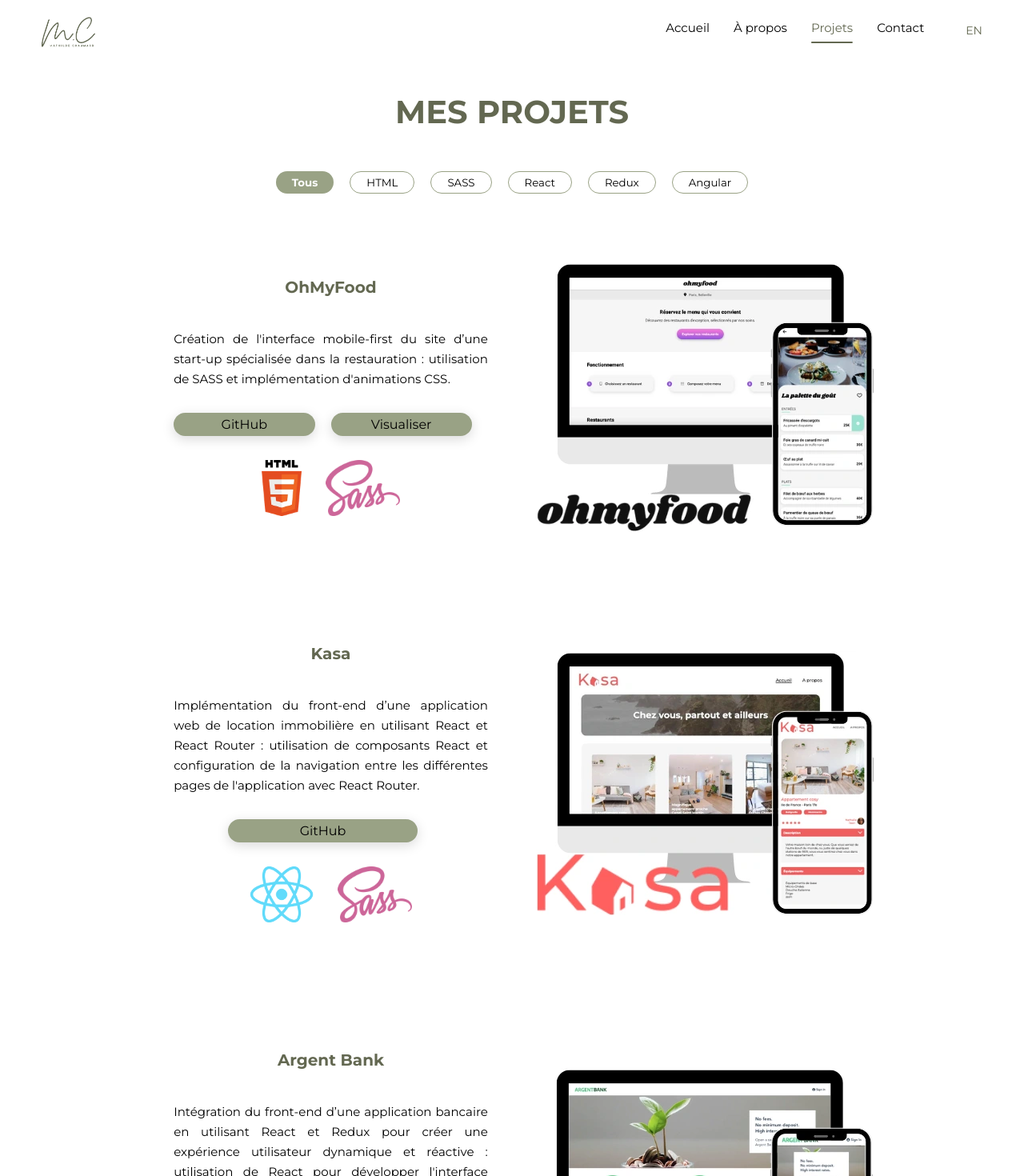
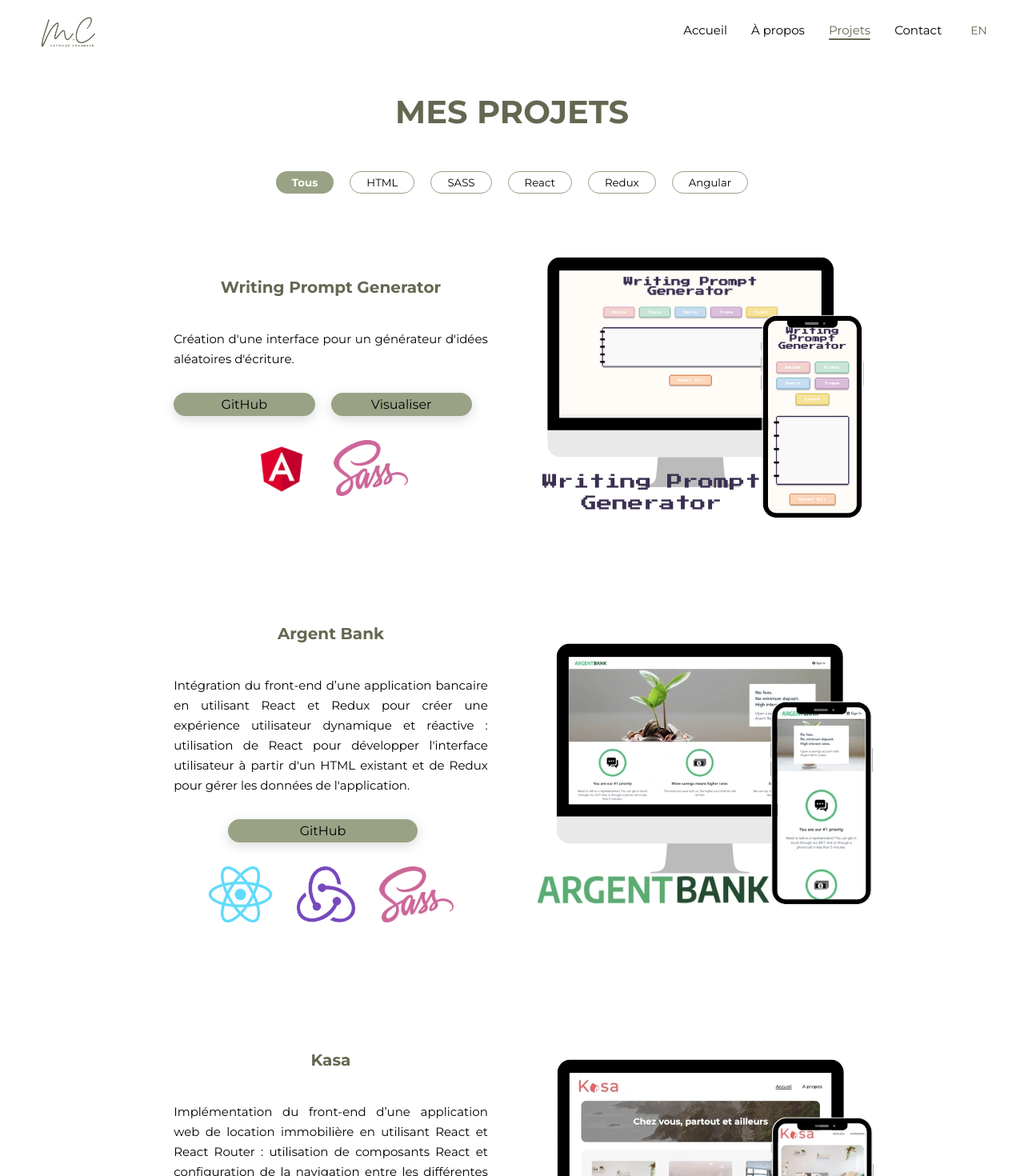
Before and after one commit to mchaum/portfolio, a React (Create React App) app: page /projects in a window 1280 px wide. Shown: the top 1470 px of the page at 80% size. Built offline with nearby package versions, Linux system fonts and the light colour scheme.

Commit message:
Update style

```diff
--- a/src/components/ProjectCard.js
+++ b/src/components/ProjectCard.js
@@ -18,6 +18,8 @@
         project.competences.some(competence => competence.name === selectedSkill)
     ) : Projects;
 
+    const sortedProjects = [...filteredProjects].sort((a, b) => b.id - a.id);
+
     return (
         <div className='projects-container'>
             <h2><Trans>{t("myProjects")}</Trans></h2>
@@ -37,7 +39,7 @@
             </div>
 
             <div className='card-container'>
-                {filteredProjects.map((projet) => (
+                {sortedProjects.map((projet) => (
                     <div key={projet.id} className='card'>
                         <img className='card-img' src={projet.cover} alt={projet.title[i18n.language]} />
                         <div className='card-content'>
--- a/src/data/Projects.json
+++ b/src/data/Projects.json
@@ -99,8 +99,8 @@
         },
         "cover": "../assets/Writing-prompt-generator.png",
         "description": {
-            "fr": "Création d'un générateur d'idées pour l'écriture.",
-            "en": "Creating a writing prompt generator."
+            "fr": "Création d'une interface pour un générateur d'idées aléatoires d'écriture.",
+            "en": "Creating a single front-end page with a retro style for a writing prompt generator."
         },
         "links": [
             {
--- a/src/locales/en.json
+++ b/src/locales/en.json
@@ -4,7 +4,7 @@
   "projects": "Projects",
   "contact": "Contact",
   "homeTitle": "FULL-STACK<br/>DEVELOPER",
-  "homeDescription": "Hi, I'm Mathilde, a full-stack developer based in Bordeaux (France). 📍",
+  "homeDescription": "Hi, I'm Mathilde, a full-stack developer located in Bordeaux (France). 📍",
   "contact-btn": "Contact",
   "works": "Works",
   "myProjects": "MY PROJECTS",
@@ -13,9 +13,9 @@
   "skills": "Skills",
   "aboutTitle": "ABOUT",
   "aboutImgAlt": "PC with plants",
-  "aboutParagraph1": "Hello, my name is Mathilde, and I am a front-end web developer! Passionate about creating smooth and intuitive web solutions, my interest in digital creation and thirst for knowledge naturally led me to this field.",
-  "aboutParagraph2": "After a period of exploration in various professional fields, I finally found my calling in web development. In 2023, following a life change, I had the opportunity to return to my studies. My first contact with programming dates back to 2013 during my first degree (MIASHS), where I gained a foundation in algorithms and Python. However, it was only in 2023 that I decided to specialize in front-end development.",
-  "aboutParagraph3": "I joined the OpenClassrooms web integrator developer certification program (level Bac +2), where I strengthened my skills in HTML and CSS while developing new knowledge in JavaScript and React. I then continued my learning journey by taking the Full-stack Java / Angular developer course. Diligent, autonomous, and passionate, I strive daily to enrich my development skills, with a particular fondness for React.",
+  "aboutParagraph1": "Hello, my name is Mathilde, and I am a full-stack developer! Passionate about creating smooth and intuitive web solutions, my interest in digital creation and thirst for knowledge naturally led me to this field.",
+  "aboutParagraph2": "After a long period of exploration in various professional fields, I finally found my way in web development. In 2023, I had the opportunity to return to my studies. I first started programming in 2013 during my first bachelor degree (MIASHS), where I gained a first knowledge in algorithms and Python. However, it was only in 2023 that I decided to specialize in front-end development.",
+  "aboutParagraph3": "I joined the OpenClassrooms web integrator developer certification program (level Baccalaureat / High School Degree +2), where I strengthened my skills in HTML and CSS while developing new knowledge in JavaScript and React. I then continued my learning journey by taking the Full-stack Java / Angular developer course. Diligent, autonomous, and passionate, I strive daily to enrich my development skills, with a particular fondness for React.",
   "aboutParagraph4": "If you are interested in collaborating or would like to know more about my background and projects, feel free to contact me! I am always open to new opportunities. ☀️",
   "formNameLabel": "Name",
   "formNamePlaceholder": "Your name...",
@@ -36,11 +36,11 @@
   "educationWebIntegratorDescription": "React",
   "educationWebIntegratorDetails": "OpenClassrooms - RNCP Level 5 Diploma - Bac+2 💻",
   "educationProfessionalExperienceTitle": "Professional Experience",
-  "educationProfessionalExperienceDescription": "Two positions as administrative assistant in the insurance sector.",
-  "educationBachelorTitle": "Bachelor's Degree in Applied Languages (English & Japanese)",
-  "educationBachelorDescription": "Applied Languages with a Tourism Speciality at the University of Bordeaux-Montaigne.",
+  "educationProfessionalExperienceDescription": "Two jobs as an administrative assistant in the insurance sector.",
+  "educationBachelorTitle": "Bachelor's Degree in Applied Languages",
+  "educationBachelorDescription": "Applied Languages (English & Japanese) with a speciality in tourism at the University of Bordeaux-Montaigne.",
   "educationMIASHSTitle": "MIASHS Bachelor's Degree",
-  "educationMIASHSDegree": "L1 & L2 in mathematics and computer science applied to human and social sciences at the University of Bordeaux.",
+  "educationMIASHSDegree": "First and Second years of Bachelor in mathematics and computer science applied to human and social sciences at the University of Bordeaux.",
   "educationBaccalaureateTitle": "Scientific Baccalaureate",
   "educationBaccalaureateDescription": "Mathematics specialty, with honors.",
   "downloadCV": "Download my CV",
--- a/src/locales/fr.json
+++ b/src/locales/fr.json
@@ -13,7 +13,7 @@
     "skills": "Compétences",
     "aboutTitle": "À PROPOS",
     "aboutImgAlt": "PC avec des plantes",
-    "aboutParagraph1": "Bonjour, je m'appelle Mathilde et je suis développeuse web front-end ! Passionnée par la création de solutions web fluides et intuitives, mon intérêt pour la création numérique et ma soif de connaissances m'ont naturellement conduite vers ce domaine.",
+    "aboutParagraph1": "Bonjour, je m'appelle Mathilde et je suis développeuse full-stack ! Passionnée par la création et l'intégration de pages web fluides et intuitives, mon intérêt pour la création numérique et ma soif de connaissances m'ont naturellement conduite vers ce domaine.",
     "aboutParagraph2": "Après une période d'errance où j'ai exploré divers domaines professionnels, j'ai finalement trouvé ma vocation dans le développement web. C'est donc en 2023, suite à un changement de vie, que j'ai eu l'opportunité de reprendre mes études. Mon premier contact avec la programmation remonte à 2013, lors de ma première licence (MIASHS) où j'ai acquis des bases en algorithme et en Python. Ce n'est cependant qu'en 2023 que j'ai décidé de me spécialiser dans le développement front-end.",
     "aboutParagraph3": "J'ai rejoint la formation certifiante de développeur intégrateur web (niveau bac +2) d'OpenClassrooms, où j'ai renforcé mes compétences en HTML et CSS, tout en développant de nouvelles connaissances en JavaScript et React. J'ai ensuite continué mon apprentissage en me lançant dans la formation de développeur Full-stack Java /Angular. Sérieuse, autonome et passionnée, je m'efforce quotidiennement d'enrichir mes compétences en développement, avec une affection particulière pour React.",
     "aboutParagraph4": "Si vous êtes intéressé par une collaboration ou souhaitez en savoir plus sur mon parcours et mes projets, n'hésitez pas à me contacter ! Je suis toujours ouverte à de nouvelles opportunités. ☀️",
--- a/src/style/layout/_header.scss
+++ b/src/style/layout/_header.scss
@@ -77,12 +77,10 @@
 
 .lang-toggle {
     background: none;
-    border: 2px solid #fff;
+    border: none;
     color: $main-txt-color;
-    padding: 5px 10px;
     cursor: pointer;
     font-size: 14px;
-    margin-left: 10px;
     transition: 0.3s;
 }
 
@@ -123,7 +121,7 @@
             font-size: 11px;
             text-transform: uppercase;
             display: block;
-            padding: 1.5rem;
+            padding: 1rem 0;
         }
 
         p {
@@ -135,7 +133,6 @@
     .show-nav {
             right: 0;
             left: 0;
-            width: 100vw;
             visibility: visible;
         }
 
@@ -188,4 +185,8 @@
     .burger-nav.scrolled {
         display: none;
     }
+
+    .lang-toggle {
+        margin-top: 1rem;
+    }
 }
--- a/src/style/style.css
+++ b/src/style/style.css
@@ -85,7 +85,7 @@
   margin: 0 20px 0 0;
   text-align: center;
 }
-.card-links a :hover {
+.card-links a:hover {
   color: #636851;
 }
 
@@ -214,7 +214,7 @@
   transition: all 0.2s ease-in;
   cursor: pointer;
 }
-.formButton :hover {
+.formButton:hover {
   cursor: pointer;
   box-shadow: 5px 5px 0 rgba(0, 0, 0, 0.3);
   transform: translateX(-5px) translateY(-5px);
@@ -399,7 +399,7 @@
   text-align: center;
   cursor: pointer;
 }
-.filter-btn :hover {
+.filter-btn:hover {
   color: #636851;
 }
 
@@ -581,12 +581,10 @@
 
 .lang-toggle {
   background: none;
-  border: 2px solid #fff;
+  border: none;
   color: #636851;
-  padding: 5px 10px;
   cursor: pointer;
   font-size: 14px;
-  margin-left: 10px;
   transition: 0.3s;
 }
 
@@ -624,7 +622,7 @@
     font-size: 11px;
     text-transform: uppercase;
     display: block;
-    padding: 1.5rem;
+    padding: 1rem 0;
   }
   .banner-navbar p {
     font-size: 4vw;
@@ -632,7 +630,6 @@
   .show-nav {
     right: 0;
     left: 0;
-    width: 100vw;
     visibility: visible;
   }
   .nav-active ::after {
@@ -641,7 +638,7 @@
   .burger-nav {
     display: block;
   }
-  .burger-nav :hover {
+  .burger-nav:hover {
     cursor: pointer;
   }
   .burger-bar,
@@ -671,6 +668,9 @@
   }
   .burger-nav.scrolled {
     display: none;
+  }
+  .lang-toggle {
+    margin-top: 1rem;
   }
 }
 .about-container {
@@ -797,7 +797,7 @@
   box-shadow: 0px 4px 15px 0px rgba(0, 0, 0, 0.15);
   text-align: center;
 }
-.link-btn :hover {
+.link-btn:hover {
   color: #636851;
 }
 
```
Also changed, not shown: 1 other file (tests, documents, lock files or other folders).
